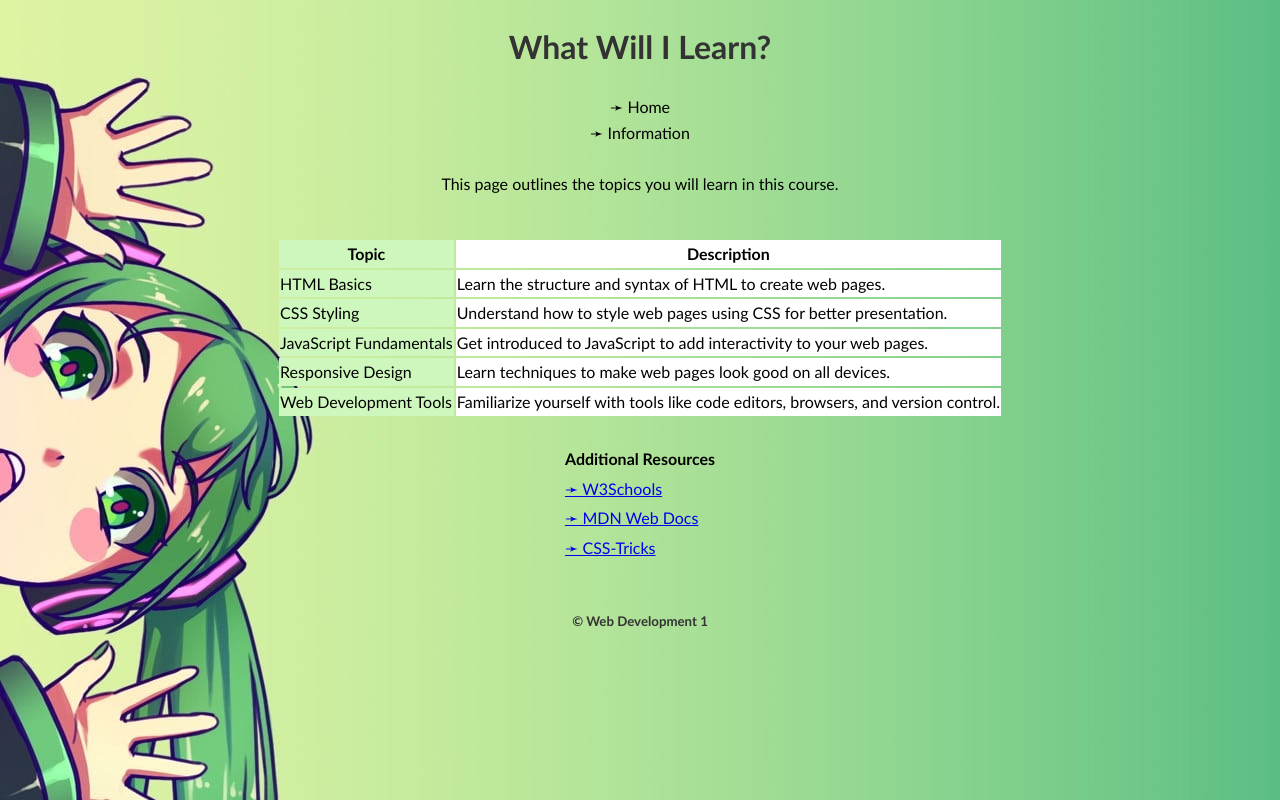
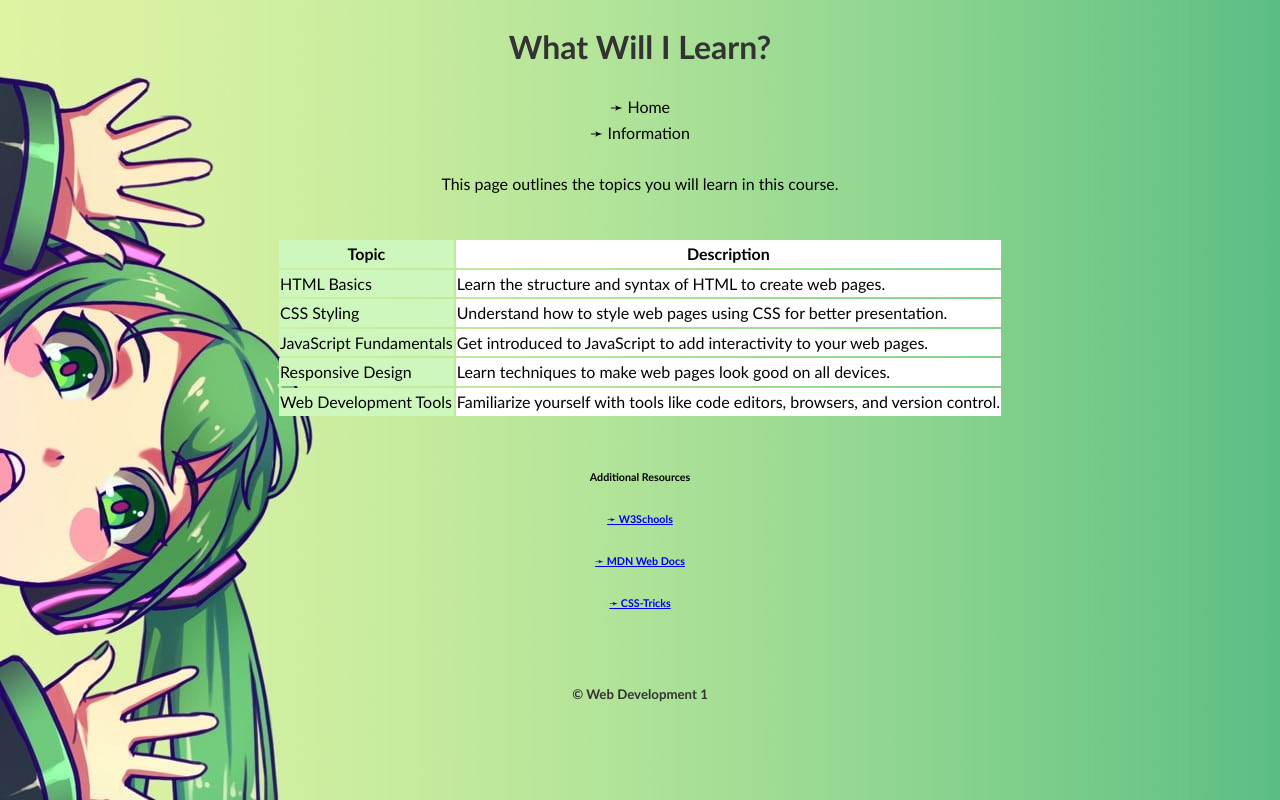
Before and after one commit to CanonicallyStupid/Web-Dev-activities-, a plain HTML site: page WWIL.html in a window 1280 px wide. Drawn offline with Linux system fonts and the light colour scheme.

Commit message:
Updated font size in links

```diff
--- a/WWIL.html
+++ b/WWIL.html
@@ -54,18 +54,18 @@
         </tr>
       </table>
       <br>
-      <table>
+      <h6>
         <tr>
           <th>Additional Resources</th>
         </tr>
         <tr>
-          <td><a href="https://www.w3schools.com/">➛ W3Schools</a></td>
+          <td><h6><a href="https://www.w3schools.com/">➛ W3Schools</a></h6></td>
         </tr>
         <tr>
-          <td><a href="https://developer.mozilla.org/">➛ MDN Web Docs</a></td>
+          <td><h6><a href="https://developer.mozilla.org/">➛ MDN Web Docs</a></h6></td>
         </tr>
         <tr>
-          <td><a href="https://css-tricks.com/">➛ CSS-Tricks</a></td>
+          <td><h6><a href="https://css-tricks.com/">➛ CSS-Tricks</a></h6></td>
         </tr>
       </table>
     </center>
```
